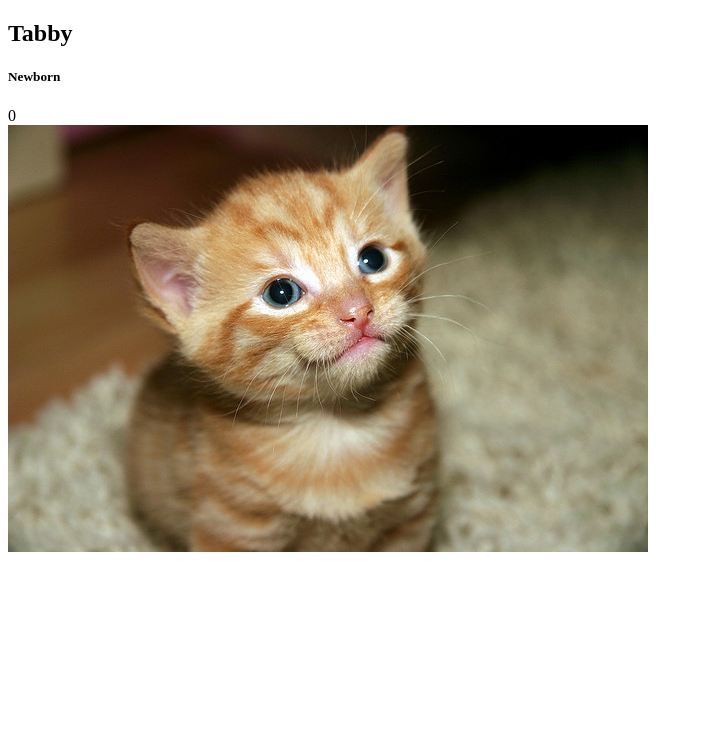
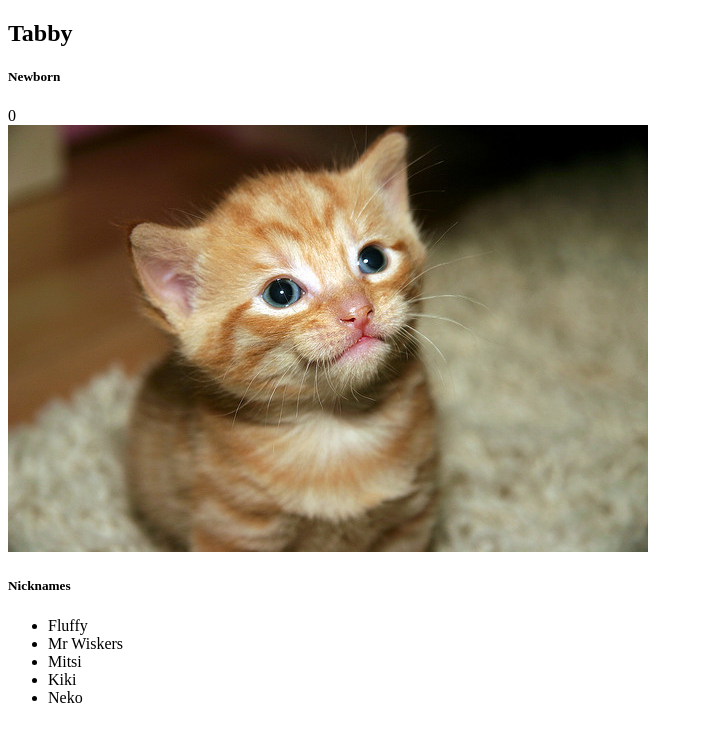
Before and after one commit to denuko/catclicker-ko, a plain HTML site: page public_html/index.html in a window 1280 px wide. Shown: the whole page, without its empty margins (0-703 px from the left). Drawn offline with Linux system fonts and the light colour scheme.

Commit message:
cat nicknames added

```diff
--- a/nbproject/project.xml
+++ b/nbproject/project.xml
@@ -3,7 +3,7 @@
     <type>org.netbeans.modules.web.clientproject</type>
     <configuration>
         <data xmlns="http://www.netbeans.org/ns/clientside-project/1">
-            <name>ud989-cat-clicker-ko-starter</name>
+            <name>catclicker-ko</name>
         </data>
     </configuration>
 </project>
--- a/public_html/index.html
+++ b/public_html/index.html
@@ -14,6 +14,10 @@
             <img src="" alt="cute cat" data-bind="click: incrementCounter, attr: {src: imgSrc}">
 
         </div>
+        <h5>Nicknames</h5>
+        <ul data-bind="foreach: nicknames">
+            <li data-bind="text: $data"></li>
+        </ul>
         <script src="js/lib/knockout-3.2.0.js"></script>
         <script src="js/app.js"></script>
     </body>
--- a/public_html/js/app.js
+++ b/public_html/js/app.js
@@ -3,6 +3,7 @@ var ViewModel = function () {
     this.name = ko.observable('Tabby');
     this.imgSrc = ko.observable('img/434164568_fea0ad4013_z.jpg');
     this.imgAttribution = ko.observable('https://www.flickr.com/photos/big');
+    this.nicknames = ko.observableArray(['Fluffy', 'Mr Wiskers', 'Mitsi', 'Kiki', 'Neko']);
     this.incrementCounter = function () {
         this.clickCount(this.clickCount() + 1);
     };
```
Also changed, not shown: 1 other file.
